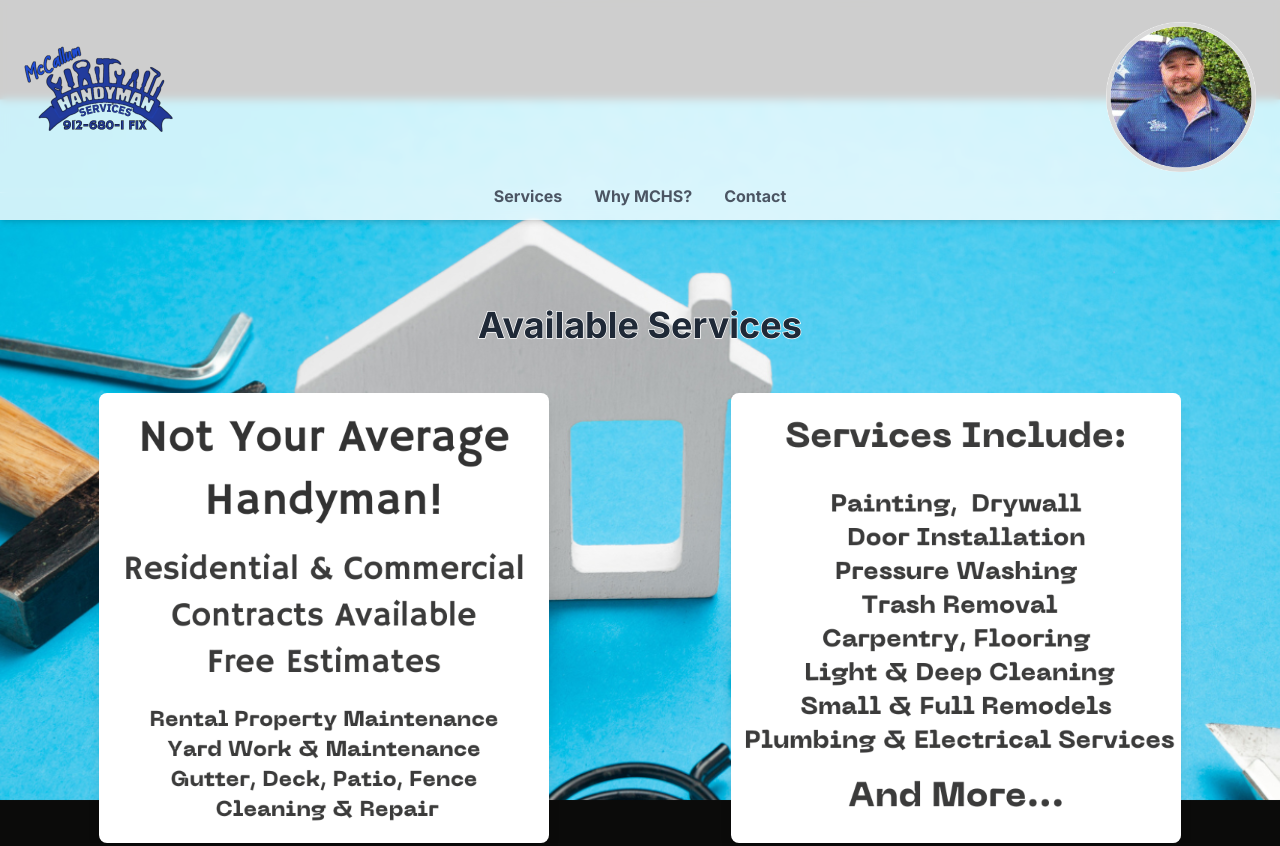
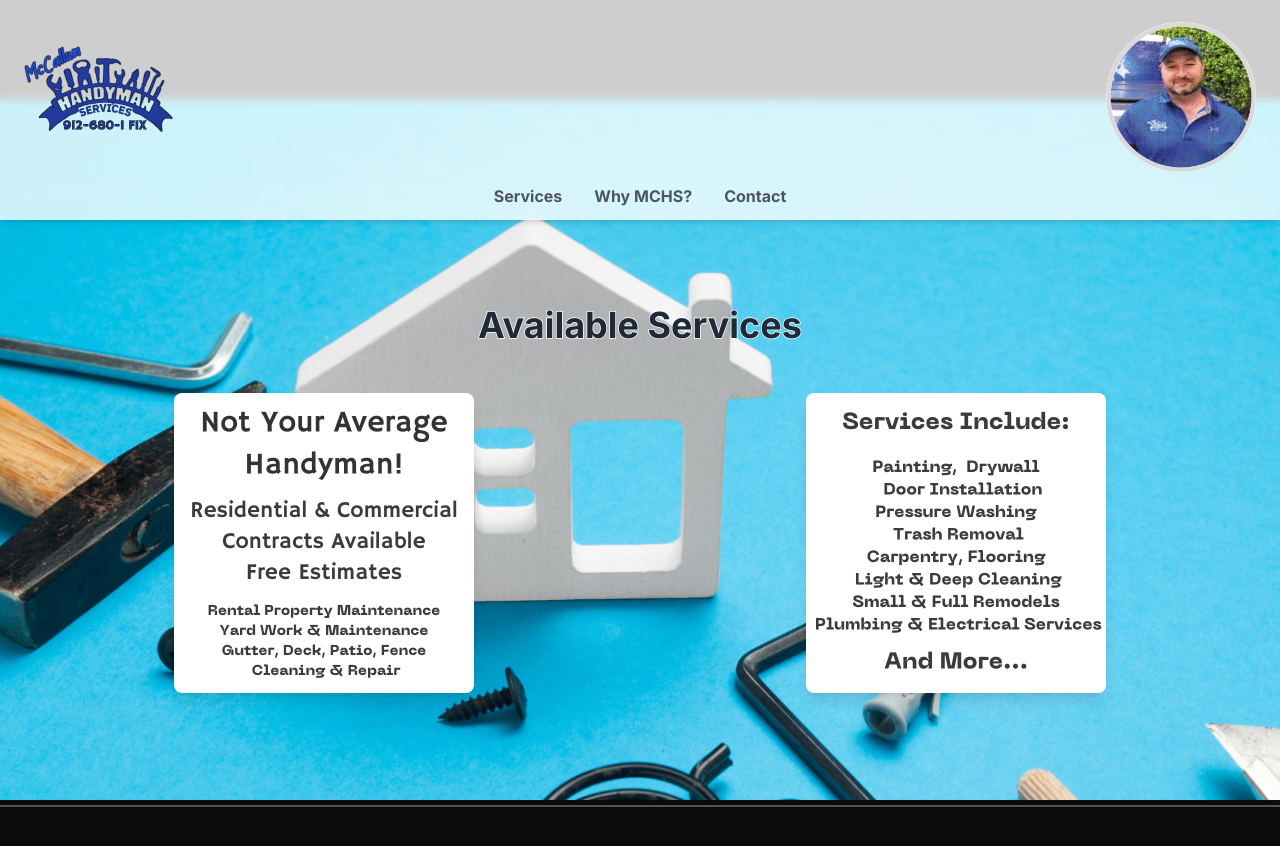
Before and after one commit to groovedonkey/MCHS, a plain HTML site: page index.html in a window 1280 px wide. Shown: the top 846 px of the page. Drawn offline with nearby package versions, Linux system fonts and the light colour scheme.

Commit message:
Add files via upload

```diff
--- a/index.html
+++ b/index.html
@@ -98,10 +98,10 @@
 
                 <div class="grid grid-cols-1 md:grid-cols-2 gap-8 justify-items-center">
                     <div class="bg-white rounded-lg shadow-lg overflow-hidden">
-                        <img src="https://raw.githubusercontent.com/groovedonkey/MCHS/main/Service%201.png" alt="Plumbing Services" class="object-cover" style="width: 450px; height: 450px; opacity: 0.8;">
+                        <img src="https://raw.githubusercontent.com/groovedonkey/MCHS/main/Service%201.png" alt="Plumbing Services" class="object-cover" style="width: 300px; height: 300px; opacity: 0.8;">
                     </div>
                      <div class="bg-white rounded-lg shadow-lg overflow-hidden">
-                        <img src="https://raw.githubusercontent.com/groovedonkey/MCHS/main/Service%202.png" alt="Electrical Services" class="object-cover" style="width: 450px; height: 450px; opacity: 0.8;">
+                        <img src="https://raw.githubusercontent.com/groovedonkey/MCHS/main/Service%202.png" alt="Electrical Services" class="object-cover" style="width: 300px; height: 300px; opacity: 0.8;">
                     </div>
                 </div>
             </div>
```
